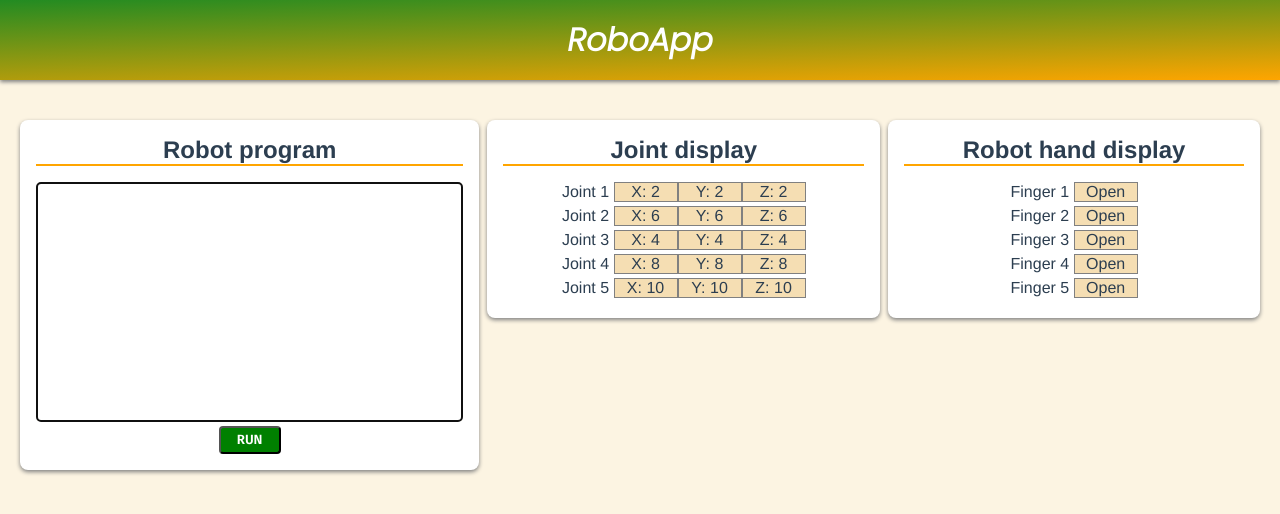
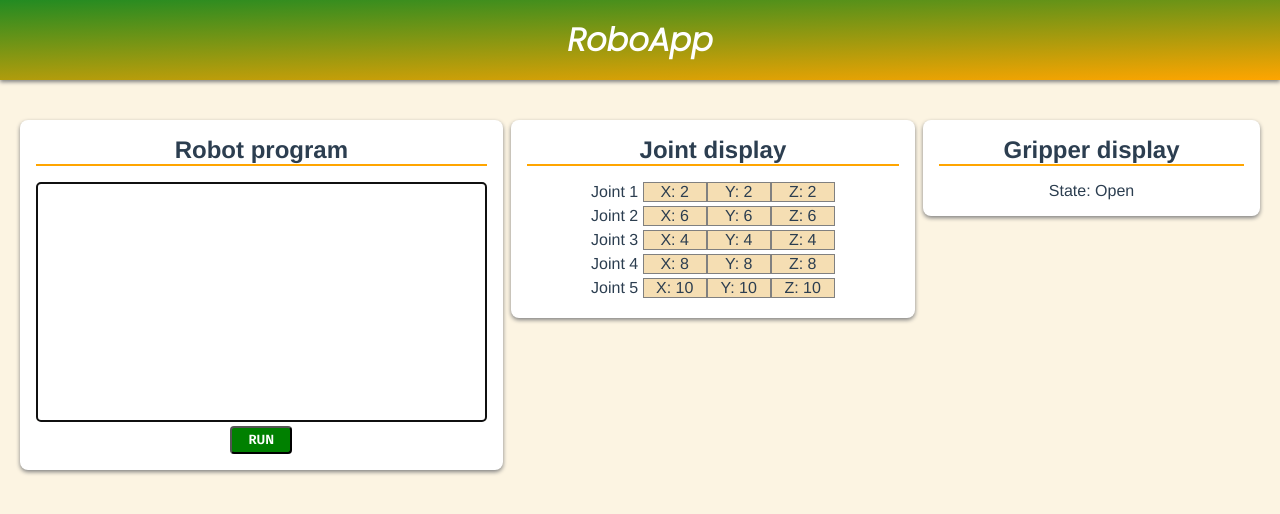
Before and after one commit to NagyEndre/RoboApp, a Vue app: page / in a window 1280 px wide. Shown: the top 514 px of the page. Built offline with nearby package versions, Linux system fonts and the light colour scheme.

Commit message:
FEAT: Create GripperDisplay

```diff
--- /dev/null
+++ b/src/components/GripperDisplay.vue
@@ -0,0 +1,16 @@
+<template>
+  <p>
+    State: <span>{{ gripperState }}</span>
+  </p>
+</template>
+
+<script lang="ts">
+import { Vue, Component } from 'vue-property-decorator'
+
+@Component
+export default class GripperDisplay extends Vue {
+  get gripperState() {
+    return this.$store.getters.tool.isOpen ? 'Open' : 'Closed'
+  }
+}
+</script>
--- a/src/store/index.ts
+++ b/src/store/index.ts
@@ -1,12 +1,16 @@
 import Vue from 'vue'
 import Vuex from 'vuex'
-import { buildRobot, createRobotHand } from '@/logic/RobotBuilder'
+import {
+  buildRobot,
+  createGripper,
+  createRobotHand,
+} from '@/logic/RobotBuilder'
 
 Vue.use(Vuex)
 
 export default new Vuex.Store({
   state: {
-    robot: buildRobot(createRobotHand()),
+    robot: buildRobot(createGripper()),
   },
   getters: {
     joints(state) {
@@ -17,6 +21,9 @@ export default new Vuex.Store({
     },
     fingers(state) {
       return state.robot.tool.parts
+    },
+    tool(state) {
+      return state.robot.tool
     },
   },
   mutations: {
--- a/src/views/ProgramView.vue
+++ b/src/views/ProgramView.vue
@@ -3,22 +3,26 @@
     <base-card title="Robot program" id="program-editor">
       <programming-form></programming-form>
     </base-card>
-
     <base-card title="Joint display" id="joint-display">
       <joint-display></joint-display>
     </base-card>
-    <base-card title="Robot hand display" id="tool-display">
+    <base-card v-if="isRobothand" title="Robot hand display" id="tool-display">
       <robot-hand-display></robot-hand-display>
+    </base-card>
+    <base-card v-else title="Gripper display" id="tool-display">
+      <gripper-display></gripper-display>
     </base-card>
   </section>
 </template>
 
 <script lang="ts">
 import { Vue, Component } from 'vue-property-decorator'
-import BaseCard from '../components/BaseCard.vue'
-import ProgrammingForm from '../components/ProgrammingForm.vue'
-import JointDisplay from '../components/JointDisplay.vue'
-import RobotHandDisplay from '../components/RobotHandDisplay.vue'
+import BaseCard from '@/components/BaseCard.vue'
+import ProgrammingForm from '@/components/ProgrammingForm.vue'
+import JointDisplay from '@/components/JointDisplay.vue'
+import RobotHandDisplay from '@/components/RobotHandDisplay.vue'
+import GripperDisplay from '@/components/GripperDisplay.vue'
+import RobotHand from '@/model/RobotHand'
 
 @Component({
   components: {
@@ -26,9 +30,12 @@ import RobotHandDisplay from '../components/RobotHandDisplay.vue'
     ProgrammingForm,
     JointDisplay,
     RobotHandDisplay,
+    GripperDisplay
   },
 })
-export default class ProgramView extends Vue {}
+export default class ProgramView extends Vue {
+  isRobothand = this.$store.getters.robot.tool instanceof RobotHand
+}
 </script>
 
 <style scoped>
```
